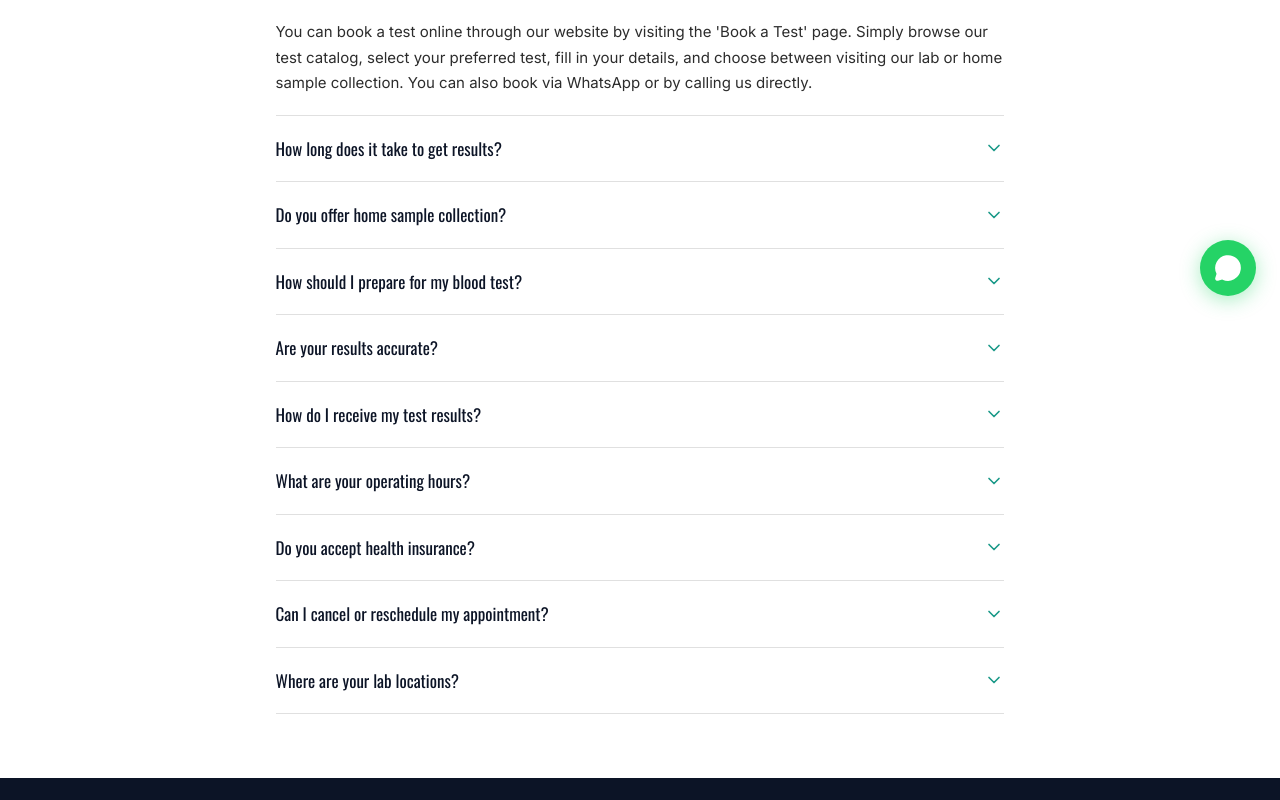
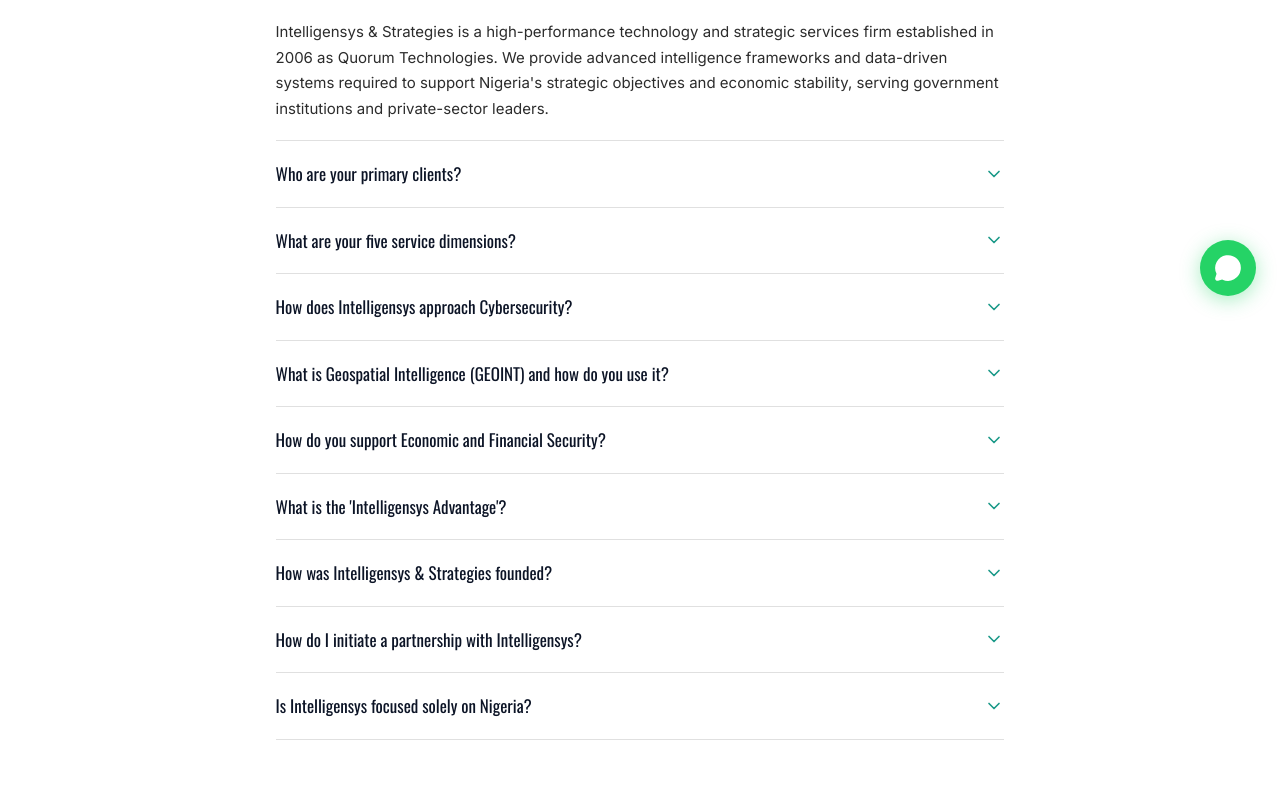
Before and after one commit to IGATAJOHN/obameds, a React (Vite) app: page /faq in a window 1280 px wide. Shown: the part 480-1280 px from the top of the page. Built offline with nearby package versions, Linux system fonts and the light colour scheme; no server answers; what @trpc/react-query would draw is missing.

Commit message:
Update web title, meta description, and FAQs for Intelligensys

```diff
--- a/index.html
+++ b/index.html
@@ -3,7 +3,8 @@
   <head>
     <meta charset="UTF-8" />
     <meta name="viewport" content="width=device-width, initial-scale=1.0" />
-    <title>Oba-Meds Laboratory</title>
+    <title>Intelligensys &amp; Strategies | Advanced Intelligence Frameworks</title>
+    <meta name="description" content="Intelligensys &amp; Strategies is a high-performance technology and strategic services firm providing advanced intelligence frameworks and data-driven systems to support Nigeria's strategic objectives." />
     <link rel="preconnect" href="https://fonts.googleapis.com" />
     <link rel="preconnect" href="https://fonts.gstatic.com" crossorigin />
     <link href="https://fonts.googleapis.com/css2?family=Inter:wght@300;400;500;600;700&family=Oswald:wght@400;500;600&display=swap" rel="stylesheet" />
--- a/src/pages/FAQ.tsx
+++ b/src/pages/FAQ.tsx
@@ -27,54 +27,54 @@
 
 const faqs = [
   {
-    question: "How do I book a test?",
+    question: "What is Intelligensys & Strategies?",
     answer:
-      "You can book a test online through our website by visiting the 'Book a Test' page. Simply browse our test catalog, select your preferred test, fill in your details, and choose between visiting our lab or home sample collection. You can also book via WhatsApp or by calling us directly.",
+      "Intelligensys & Strategies is a high-performance technology and strategic services firm established in 2006 as Quorum Technologies. We provide advanced intelligence frameworks and data-driven systems required to support Nigeria's strategic objectives and economic stability, serving government institutions and private-sector leaders.",
   },
   {
-    question: "How long does it take to get results?",
+    question: "Who are your primary clients?",
     answer:
-      "Turnaround times vary by test type. Most routine blood tests are available within 24 hours. Specialized tests like hormonal assays and genetic testing may take 48 hours to 2 weeks. You'll receive an estimated turnaround time when booking your test.",
+      "We serve government institutions, security agencies, and private-sector leaders who require specialized technical clarity. Our partners span across critical infrastructure operators, financial regulators, trade bodies, and institutions focused on national and economic security.",
   },
   {
-    question: "Do you offer home sample collection?",
+    question: "What are your five service dimensions?",
     answer:
-      "Yes! We offer home sample collection services across Abuja and select areas. Simply select 'Home Collection' when booking your test, and our trained phlebotomist will visit your location at your preferred time slot.",
+      "Our five service dimensions are: (1) Cyber & Technical Security Services — covering cybersecurity for critical infrastructure and AI auditing; (2) Economic & Financial Integrity Services — neutralizing illicit financial flows; (3) Trade & Border Facilitation Services — enabling secure trade corridors; (4) Resource & Food Sustainability Services — GEOINT-powered monitoring; and (5) Societal & Human Stability Services — strengthening institutional integrity and cultural security.",
   },
   {
-    question: "How should I prepare for my blood test?",
+    question: "How does Intelligensys approach Cybersecurity?",
     answer:
-      "Preparation depends on the specific test. For fasting blood glucose and lipid profiles, you'll need to fast for 8-12 hours (water is allowed). For most other tests, no special preparation is needed. We'll provide detailed instructions when you book your test.",
+      "We focus on Science and Technology Security, providing cybersecurity frameworks for critical national infrastructure and conducting rigorous audits of AI systems. Our goal is to ensure Nigeria's digital frontier remains a secure platform for innovation by identifying vulnerabilities before they become threats.",
   },
   {
-    question: "Are your results accurate?",
+    question: "What is Geospatial Intelligence (GEOINT) and how do you use it?",
     answer:
-      "Absolutely. We use state-of-the-art equipment and follow strict quality control protocols. Our laboratory is fully accredited and our results are trusted by leading hospitals and healthcare providers across Nigeria.",
+      "Geospatial Intelligence (GEOINT) is the analysis and visual representation of security-relevant activities on the Earth's surface. We leverage GEOINT to provide high-level monitoring for Food Security, Resource Security, and Ecological Security — helping our partners protect agricultural hubs and mineral extraction sites through advanced data modeling and risk assessment.",
   },
   {
-    question: "How do I receive my test results?",
+    question: "How do you support Economic and Financial Security?",
     answer:
-      "Your results will be sent to you via email and SMS. You can also access them through our patient portal. For sensitive results, we recommend scheduling a follow-up consultation with one of our doctors.",
+      "We deliver specialized frameworks designed to neutralize illicit financial flows and disrupt organized crime networks. By helping to create environments of financial integrity, we foster conditions where legitimate investment and prosperity can thrive — supporting both regulatory bodies and private institutions.",
   },
   {
-    question: "What are your operating hours?",
+    question: "What is the 'Intelligensys Advantage'?",
     answer:
-      "Our laboratory is open Monday through Saturday from 7:00 AM to 6:00 PM. Home sample collection is available from 8:00 AM to 5:00 PM, Monday through Saturday.",
+      "The Intelligensys Advantage is our core philosophy: we don't just analyze the landscape — we provide the specialized services to master it. By fusing Data Science with National Security Strategy, we serve as a technical vanguard, empowering partners to achieve multi-dimensional stability and long-term success rather than reactive, single-point solutions.",
   },
   {
-    question: "Do you accept health insurance?",
+    question: "How was Intelligensys & Strategies founded?",
     answer:
-      "Yes, we work with most major health insurance providers in Nigeria. Please bring your insurance card and a valid ID when visiting our lab. Contact us to confirm if your specific provider is covered.",
+      "Intelligensys & Strategies was established in 2006 as Quorum Technologies. Over nearly two decades, we have built a legacy of transforming complex security variables into actionable strategic services, evolving our capabilities to meet the multi-dimensional challenges of the modern era.",
   },
   {
-    question: "Can I cancel or reschedule my appointment?",
+    question: "How do I initiate a partnership with Intelligensys?",
     answer:
-      "Yes, you can cancel or reschedule your appointment up to 24 hours before your scheduled time at no charge. Please contact us via phone or WhatsApp to make changes.",
+      "You can reach us through the Contact page on our website, via email at info@intelligensys.ng, or through WhatsApp. Our team will engage you to understand your strategic objectives and propose a tailored service framework aligned to your specific needs.",
   },
   {
-    question: "Where are your lab locations?",
+    question: "Is Intelligensys focused solely on Nigeria?",
     answer:
-      "We currently have two locations in Abuja: Plot 42, Lugbe Expressway, Federal Housing Estate, Lugbe, and Suite 15, Jabi Lake Mall, Jabi District. Both locations offer full diagnostic services.",
+      "While our primary mandate is to support Nigeria's strategic objectives and economic stability, our intelligence frameworks — particularly in Trade & Border Facilitation and Geospatial Intelligence — have regional and transnational dimensions, addressing cross-border threats and global commerce networks that affect Nigeria's security landscape.",
   },
 ];
 
@@ -180,8 +180,8 @@
               lineHeight: 1.7,
             }}
           >
-            Find answers to common questions about our services, booking process,
-            and test preparation.
+            Find answers to common questions about our firm, our service dimensions,
+            and how to engage us as a strategic partner.
           </p>
         </div>
       </div>
```
